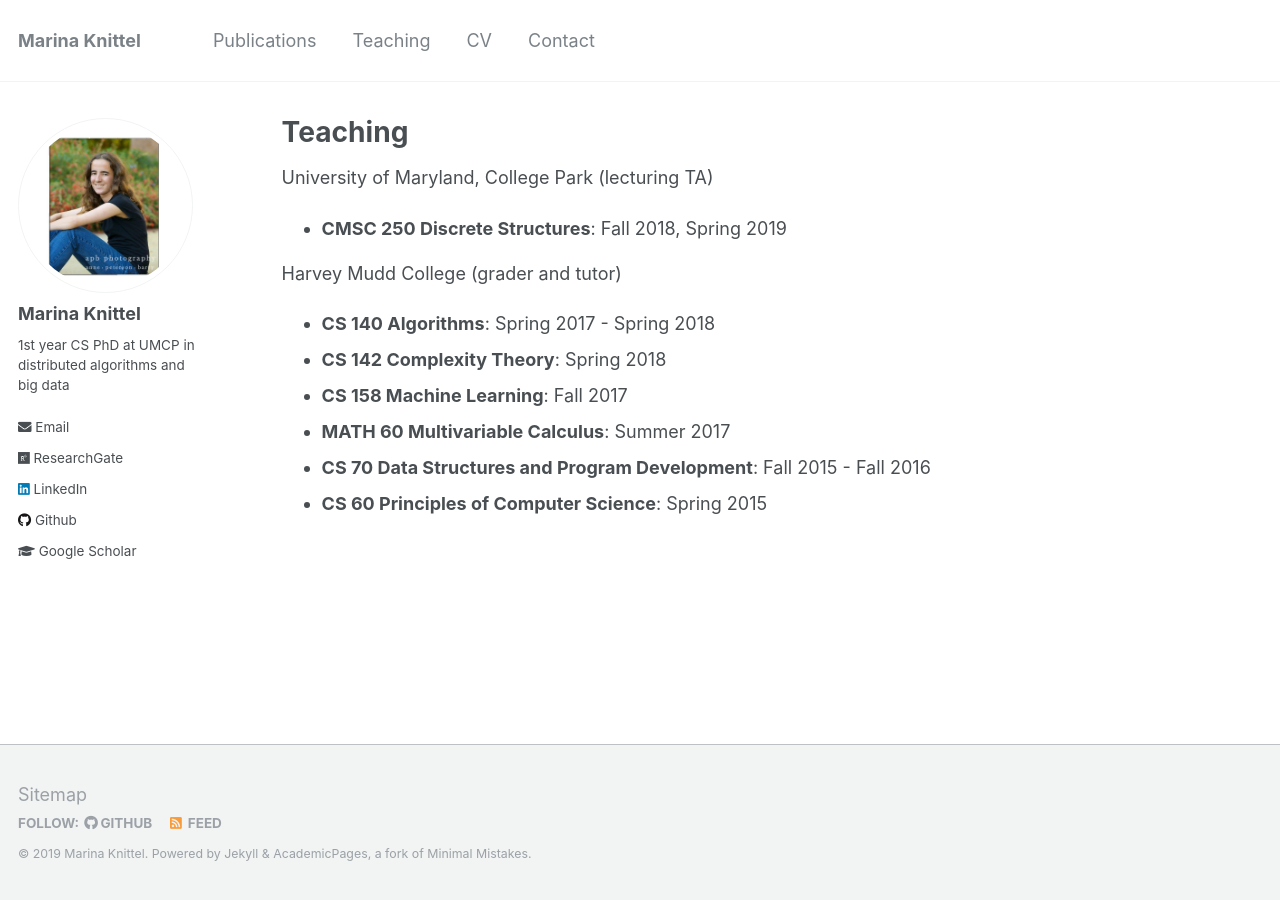
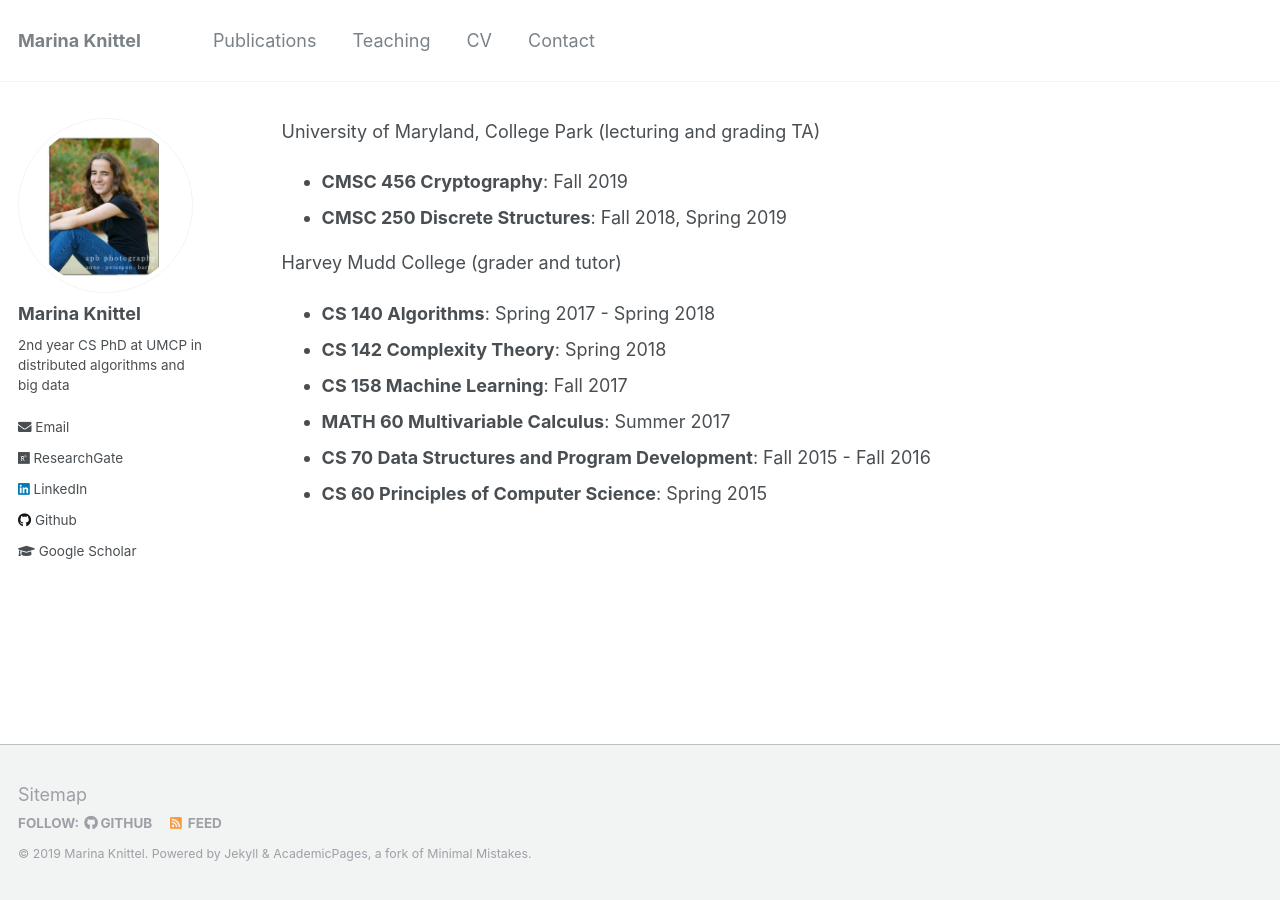
Before and after one commit to mknittel/mknittel.github.io, a Jekyll site: the page built from _pages/teaching.md, in a window 1280 px wide. Built offline with Jekyll 4.4.1, drawn with Linux system fonts in a browser that asks for light colours.

Commit message:
Updated content for Aug 2019

```diff
--- a/_config.yml
+++ b/_config.yml
@@ -82,7 +82,7 @@ analytics:
 author:
   name             : "Marina Knittel"
   avatar           : "me.png"
-  bio              : "1st year CS PhD at UMCP in distributed algorithms and big data"
+  bio              : "2nd year CS PhD at UMCP in distributed algorithms and big data"
   location         : #"Location"
   employer         :
   googlescholar    : "https://scholar.google.com/citations?view_op=list_works&hl=en&user=7EB47RUAAAAJ"
--- a/_pages/teaching.md
+++ b/_pages/teaching.md
@@ -1,4 +1,5 @@
 ---
+o
 layout: archive
 title: "Teaching"
 permalink: /teaching/
@@ -6,7 +7,8 @@ author_profile: true
 ---
 
 
-University of Maryland, College Park (lecturing TA)
+University of Maryland, College Park (lecturing and grading TA)
+* **CMSC 456 Cryptography**: Fall 2019
 * **CMSC 250 Discrete Structures**: Fall 2018, Spring 2019
 
 Harvey Mudd College (grader and tutor)
```
Also changed, not shown: _pages/about.md (+1 -1 lines), _pages/publications.md (+1 -1 lines), 1 other file.
